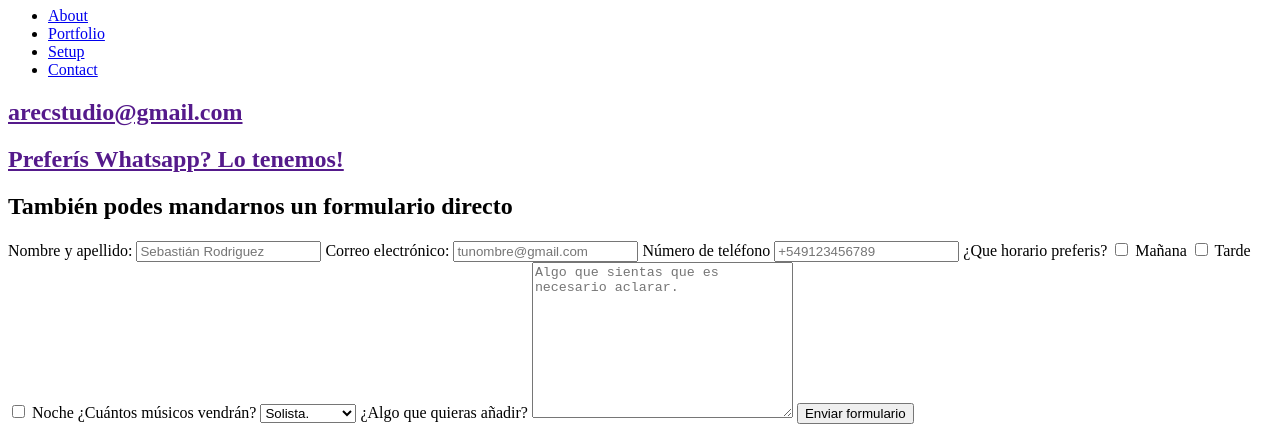
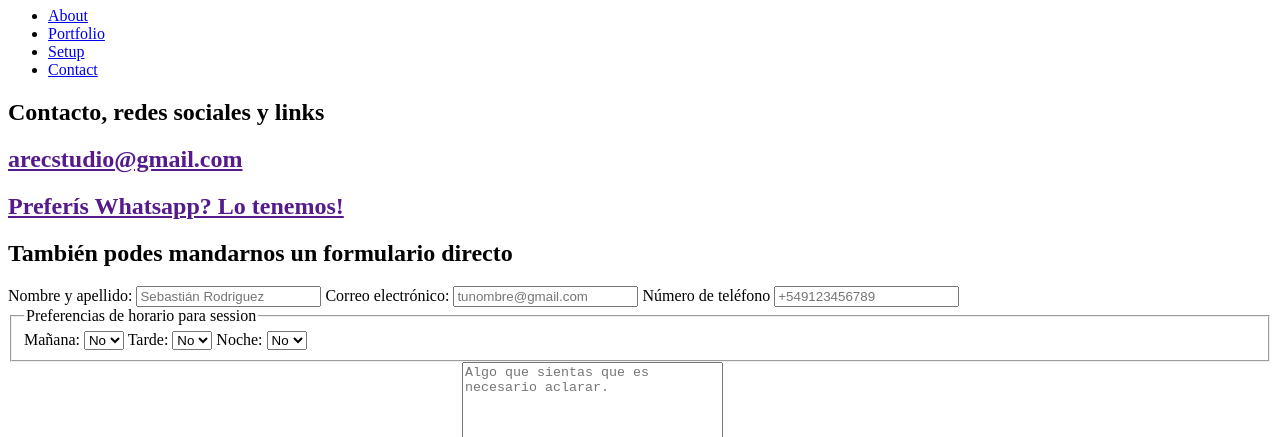
Before and after one commit to AlanSherar/AlanSherar.github.io, a plain HTML site: page pages/contact.html in a window 1280 px wide. Shown: the part 73-510 px from the top of the page. Drawn offline with Linux system fonts and the light colour scheme.

Commit message:
Corregidos detalles en los html de las paginas

```diff
--- a/pages/contact.html
+++ b/pages/contact.html
@@ -20,6 +20,7 @@
 </header>
 
     <main>
+        <h2>Contacto, redes sociales y links</h2>
         <h2><a href="">arecstudio@gmail.com</a></h2>
         <h2><a href="">Preferís Whatsapp? Lo tenemos!</a></h2>
         <section>
@@ -34,14 +35,25 @@
                 <label for="telefono">Número de teléfono</label>
                 <input type="tel" id="telefono" name="numTelefono" placeholder="+549123456789">
 
-                <label for="horario">¿Que horario preferis?</label>
 
-                <input type="checkbox" id="horario" name="sessionHorarios" value="mañana">
-                <label for="horario">Mañana</label>
-                <input type="checkbox" id="horario" name="sessionHorarios" value="tarde">
-                <label for="horario">Tarde</label>
-                <input type="checkbox" id="horario" name="sessionHorarios" value="noche">
-                <label for="horario">Noche</label>
+                <fieldset>
+                    <legend>Preferencias de horario para session</legend>
+                    <label for="horario">Mañana:</label>
+                    <select id="horario" name="mañana">
+                        <option value="noMañana">No</option>
+                        <option value="siMañana">Si</option>
+                    </select>
+                    <label for="horario">Tarde:</label>
+                    <select id="horario" name="Tarde">
+                        <option value="noTarde">No</option>
+                        <option value="siTarde">Si</option>
+                    </select>
+                    <label for="horario">Noche:</label>
+                    <select id="horario" name="Noche">
+                        <option value="noNoche">No</option>
+                        <option value="siNoche">Si</option>
+                    </select>
+                </fieldset>
 
                 <label for="cantidad">¿Cuántos músicos vendrán?</label>
                 <select name="cantidadMusicos" id="cantidad">
```
Also changed, not shown: pages/portfolio.html (+6 -1 lines), pages/setup.html (+1 -0 lines).
